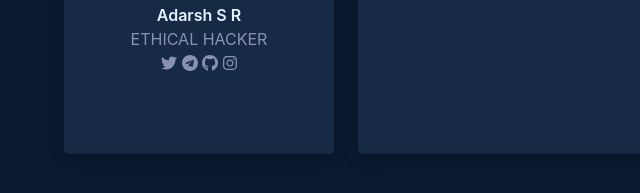
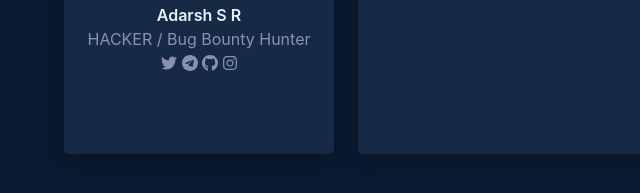
Before and after one commit to adhi404121/adhi404121.github.io, a plain HTML site: page index.html in a window 1280 px wide. Shown: the part 389-582 px from the top of the page, 0-640 px from the left. Drawn offline with nearby package versions, Linux system fonts and the light colour scheme.

Commit message:
Update index.html

```diff
--- a/index.html
+++ b/index.html
@@ -19,7 +19,7 @@
                 src="DP.jpg" alt="Avatar"
                 class="sidebar-image">
               <h2 class="header-name">Adarsh S R</h2>
-              <h5>ETHICAL HACKER</h5>
+              <h5> HACKER / Bug Bounty Hunter</h5>
               <div class="social-icons">
                 <a href="https://twitter.com/itz_me_adhi"><i class="fab fa-twitter icon"></i></a>
                 <a href="https://t.me/dominator_0x"><i class="fab fa-telegram icon"></i></a>
```
